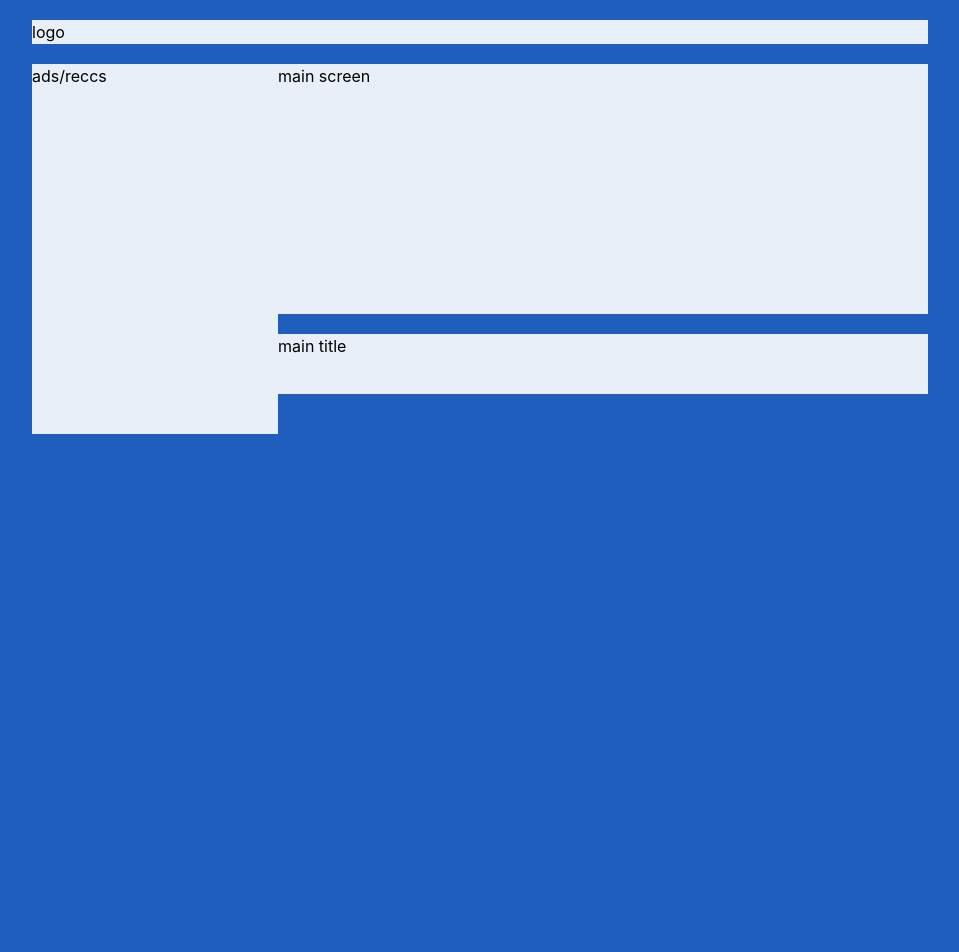
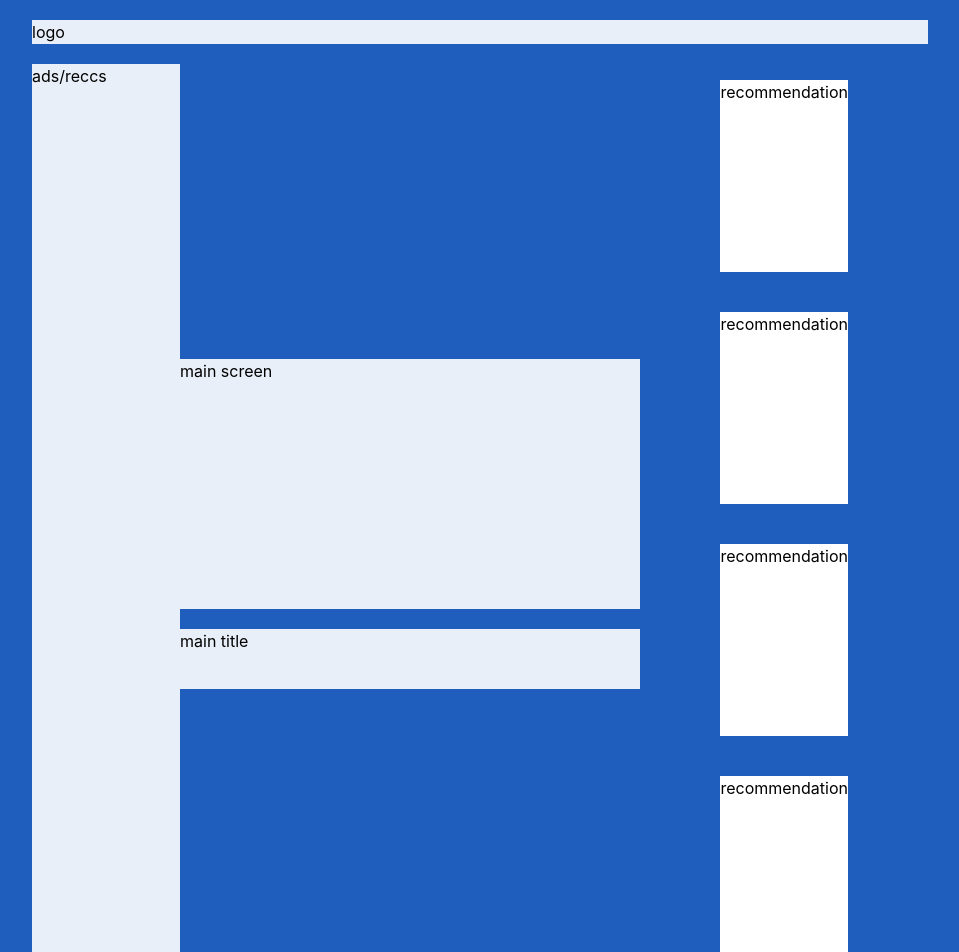
Before and after one commit to beshimir/cs413_project, a React (Create React App) app: page / in a window 1280 px wide. Shown: the top 952 px of the page, without its empty margins (160-1119 px from the left). Before the commit the page ends 800 px from the top, so only its background shows below. Built offline with nearby package versions, Linux system fonts and the light colour scheme.

Commit message:
halfway done with the first project guideline. more to come soon

```diff
--- a/src/App.css
+++ b/src/App.css
@@ -42,3 +42,10 @@ body {
 .like-height {
 	height: 60px;
 }
+.reccs-width {
+  width: 200px;
+}
+
+.recommendations {
+
+}
--- a/src/App.js
+++ b/src/App.js
@@ -48,9 +48,23 @@ function App() {
 					</div>
 				</div>
 
-			</section>
+      <dir className="recommendations flex flex-row lg:flex-col flex-wrap lg:flex-nowrap justify-between px-20">
+        <div className="reccs w-full sm:w-5/12 lg:w-full h-48 bg-white mb-10">
+          recommendation
+        </div>
+        <div className="reccs w-full sm:w-5/12 lg:w-full h-48 bg-white mb-10">
+          recommendation
+        </div>
+        <div className="reccs w-full sm:w-5/12 lg:w-full h-48 bg-white mb-10">
+          recommendation
+        </div>
+        <div className="reccs w-full sm:w-5/12 lg:w-full h-48 bg-white mb-10">
+          recommendation
+        </div>
+      </dir>
 
-      <section className="recommendations">
+
+
 
       </section>
 		</>
--- a/tailwind.config.js
+++ b/tailwind.config.js
@@ -5,7 +5,9 @@ module.exports = {
 
   ],
   theme: {
-    extend: {},
+    extend: {
+
+    },
   },
   plugins: [],
 }
```
Also changed, not shown: 1 other file (tests, documents, lock files or other folders).
